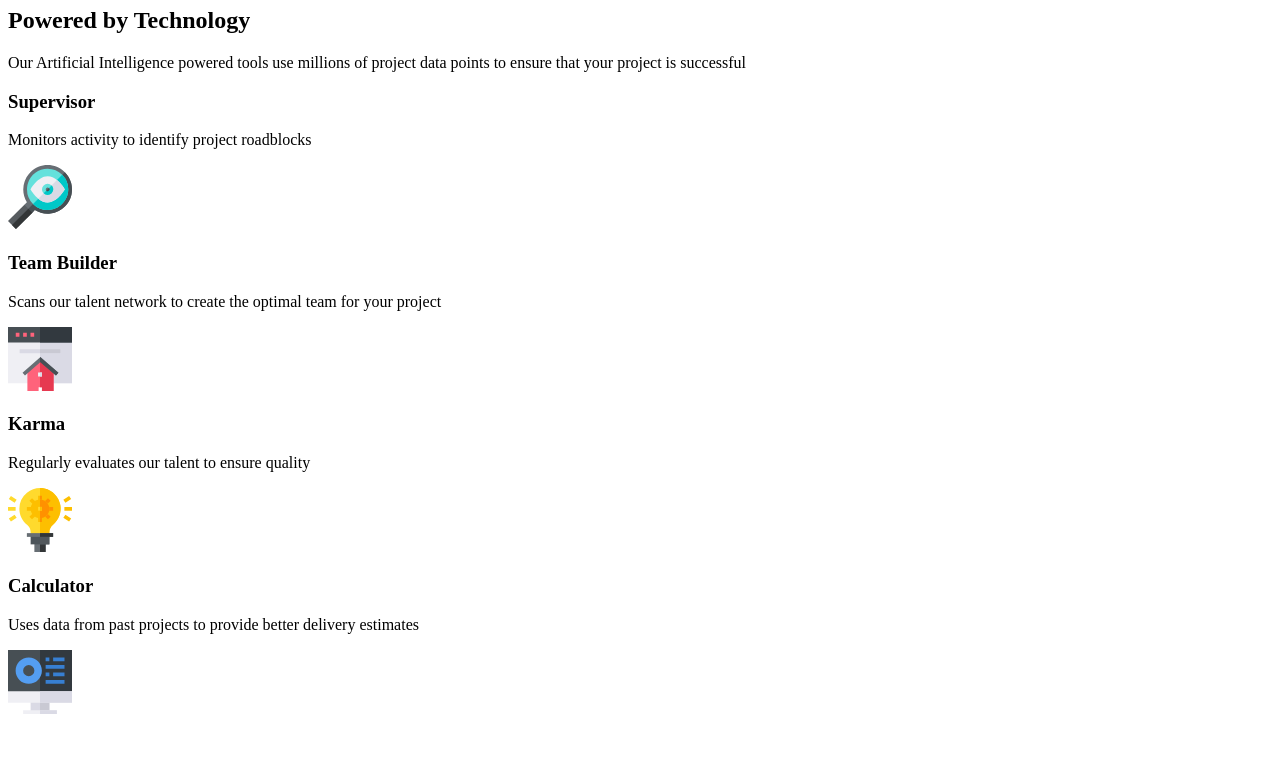
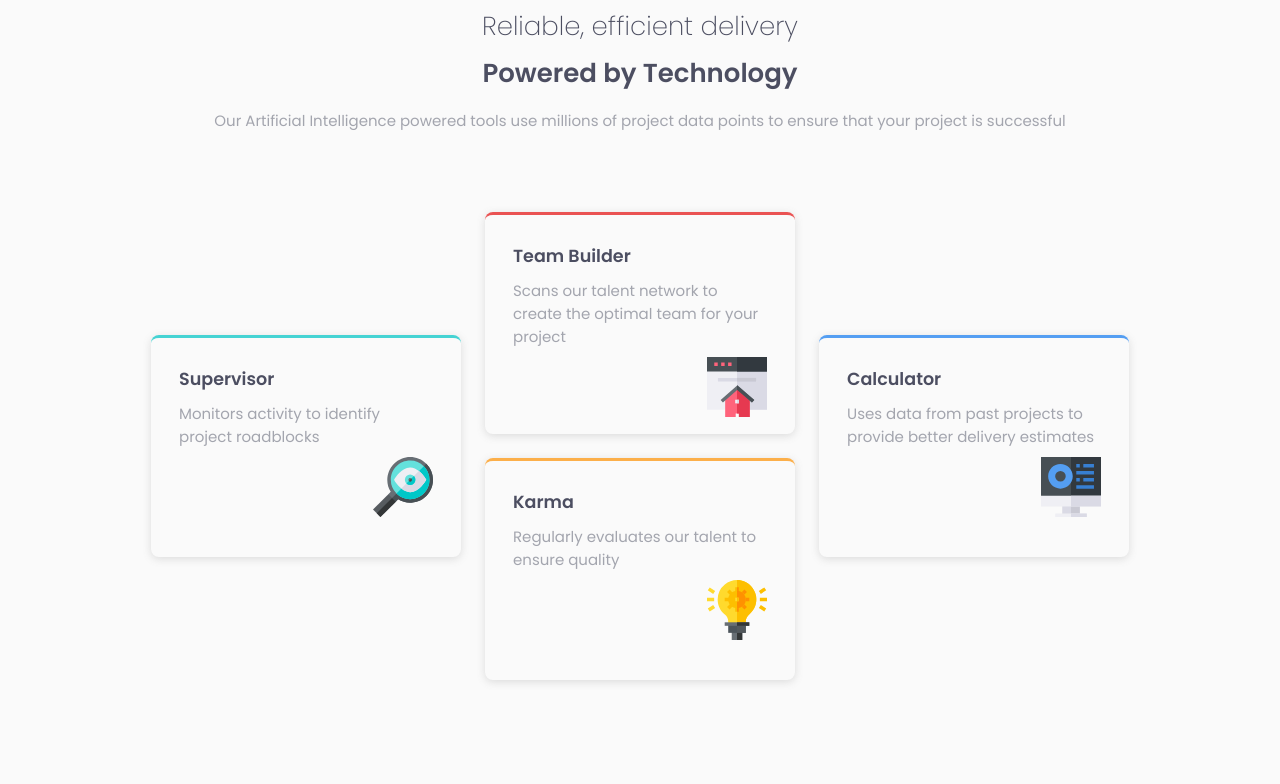
Before and after one commit to huzaifanur/four-card-feature-section, a plain HTML site: page index.html in a window 1280 px wide. Shown: the part 73-857 px from the top of the page. Before the commit the page ends 800 px from the top, so only its background shows below. Drawn offline with Linux system fonts and the light colour scheme; the site is published under a folder, as on GitHub Pages, so addresses that start at the root find nothing.

Commit message:
Fixed path issues

```diff
--- a/index.html
+++ b/index.html
@@ -8,8 +8,8 @@
     <link rel="preconnect" href="https://fonts.googleapis.com" />
     <link rel="preconnect" href="https://fonts.gstatic.com" crossorigin />
 
-    <link rel="stylesheet" href="/css/globalReset.css" />
-    <link rel="stylesheet" href="/css/styles.css" />
+    <link rel="stylesheet" href="./css/globalReset.css" />
+    <link rel="stylesheet" href="./css/styles.css" />
     <link
       href="https://fonts.googleapis.com/css2?family=Poppins:wght@200;400;600&display=swap"
       rel="stylesheet"
```
